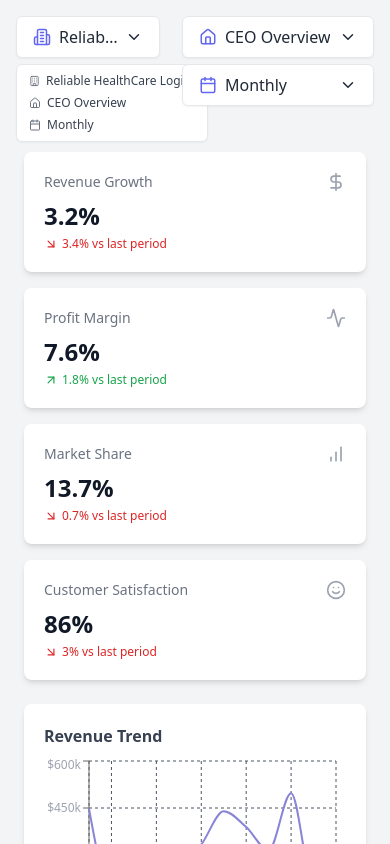
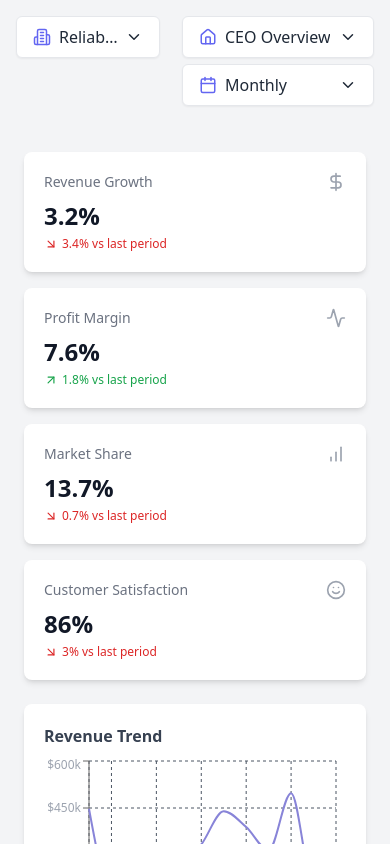
Before and after one commit to juliomeza/logistics-dashboard, a React (Vite) app: page / in a window 390 px wide. Shown: the top 844 px of the page. Built offline with nearby package versions, Linux system fonts and the light colour scheme.

Commit message:
deploy issues fixed

```diff
--- a/src/App.tsx
+++ b/src/App.tsx
@@ -131,8 +131,6 @@ function App() {
 
   // Mobile view selector dropdown and period selector
   const MobileSelectors = () => {
-    const selectedSubsidiary = staticSubsidiaries.find(s => s.id === selectedSubsidiaryId);
-
     return (
     <>
       {/* View Menu */}
@@ -226,31 +224,6 @@ function App() {
         )}
       </div>
 
-      {/* Selection Info - shows below the company selector */}
-      <div className="md:hidden fixed top-16 left-4 z-20 w-48 sm:w-48 w-36 bg-white dark:bg-gray-800 px-3 py-2 rounded-md shadow-sm border border-gray-200 dark:border-gray-700">
-        <div className="flex flex-col">
-          <div className="flex items-center">
-            <Building size={12} className="text-gray-500 dark:text-gray-400 mr-1.5" />
-            <span className="text-xs font-medium text-gray-700 dark:text-gray-300 truncate">
-              {selectedSubsidiary?.name}
-            </span>
-          </div>
-
-          <div className="flex items-center mt-1.5">
-            <currentViewConfig.icon size={12} className="text-gray-500 dark:text-gray-400 mr-1.5" />
-            <span className="text-xs font-medium text-gray-700 dark:text-gray-300 truncate">
-              {currentViewConfig?.label}
-            </span>
-          </div>
-
-          <div className="flex items-center mt-1.5">
-            <Calendar size={12} className="text-gray-500 dark:text-gray-400 mr-1.5" />
-            <span className="text-xs font-medium text-gray-700 dark:text-gray-300 truncate">
-              {periods.find(p => p.value === selectedPeriod)?.label}
-            </span>
-          </div>
-        </div>
-      </div>
     </>
     );
   };
```
